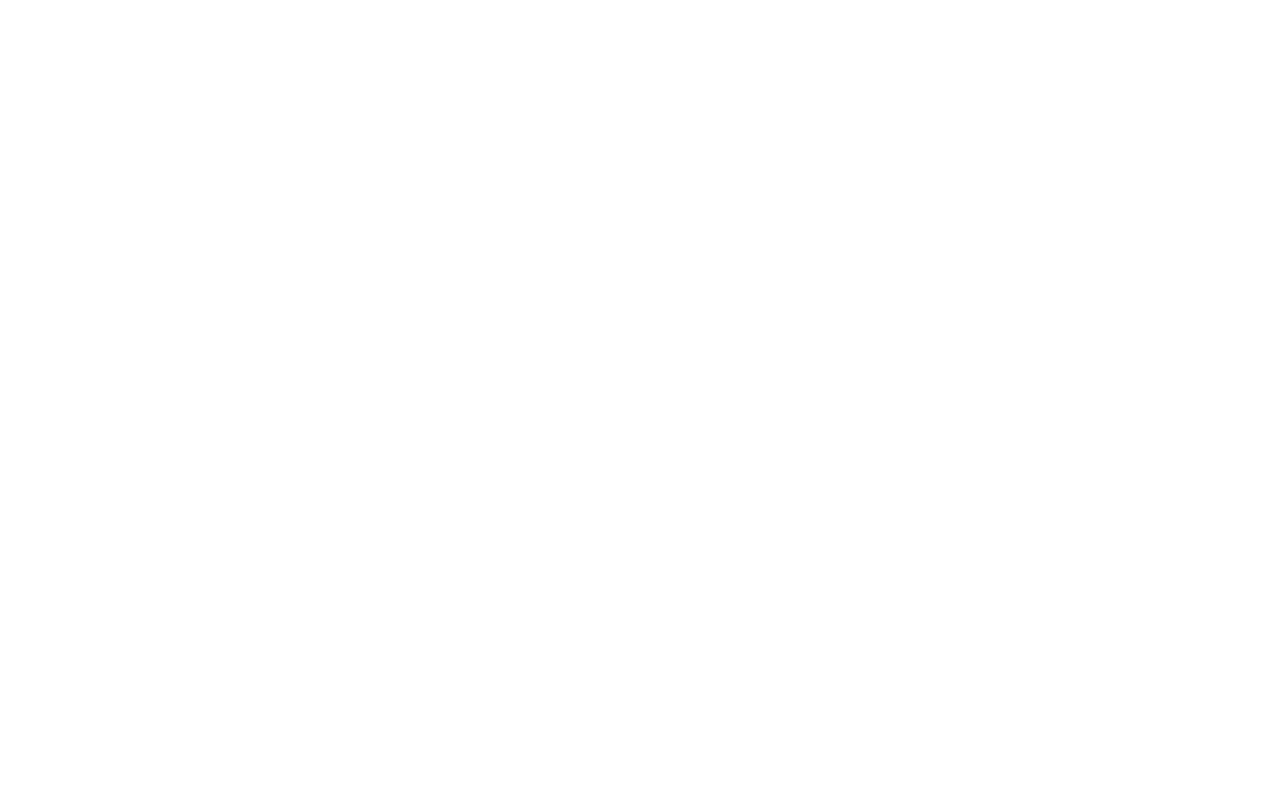
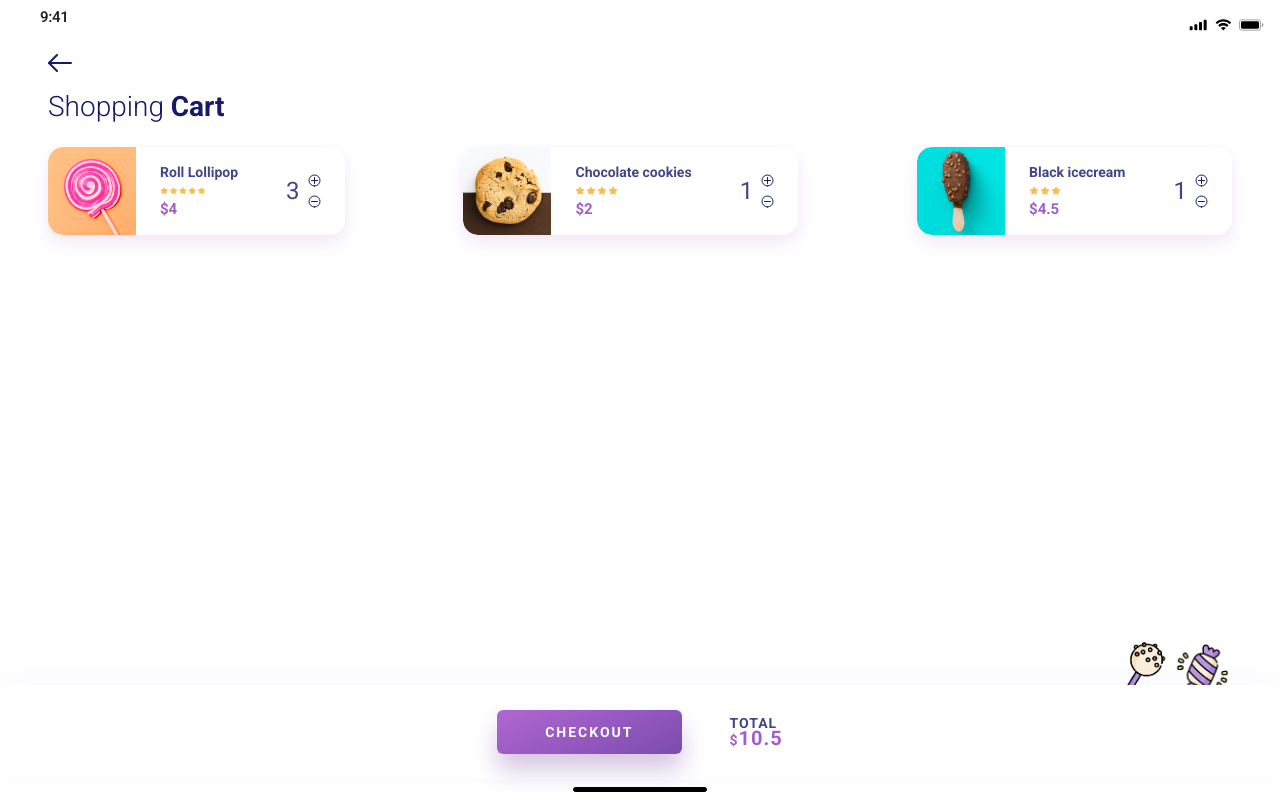
Before and after one commit to shelavalepallavi/ui-flow, a React (Vite) app: page /ecommerce/cart in a window 1280 px wide. Before the commit this address had no page. Built offline with nearby package versions, Linux system fonts and the light colour scheme.

Commit message:
update code

```diff
--- a/src/App.jsx
+++ b/src/App.jsx
@@ -11,7 +11,7 @@ import Blog from './components/Blog'
 import Chat from './components/Chat'
 import Map from './components/Map'
 import Profile from './components/Profile'
-import Header from './components/Header'
+import Cart from './components/Cart'
 
 const App = () => {
   return (
@@ -30,6 +30,7 @@ const App = () => {
           <Route path='/chat' element={<Chat/>}/>
           <Route path='/map' element={<Map/>}/>
           <Route path='/profile' element={<Profile/>}/>
+          <Route path='/ecommerce/cart' element={<Cart/>}/>
         </Routes>
       </Router>
     </div>
--- /dev/null
+++ b/src/components/Cart.jsx
@@ -0,0 +1,63 @@
+import { Link } from "react-router-dom"
+import Header from "./Header"
+
+const Cart = () => {
+  const Items = [
+    {img: '/images/lollipop.png', alt:'lollipop.png', name: 'Roll Lollipop', stars:'/images/stars.svg', price: 4, quantity: 3},
+    {img: '/images/choco-cookie.png', alt:'choco-cookie.png', name: 'Chocolate cookies', stars:'/images/4-starts.svg', price: 2, quantity: 1},
+    {img: '/images/black-ice.png', alt:'black-ice.png', name: 'Black icecream', stars:'/images/3-stars.svg', price: 4.5, quantity: 1},
+  ]
+  return (
+    <div className="w-100 min-vh-100 d-flex flex-column position-relative" style={{fontFamily:'Open Sans'}}>
+      <Header/>
+      <div className="px-5">
+          <Link to="/ecommerce"><img src="/images/c-back.svg" alt="c-back.svg"/></Link>
+      </div>
+
+       <div className="px-5 py-4">
+        <span className="fw-light" style={{ color: '#151A6A', fontSize: '28px', lineHeight: '18px' }}>Shopping <span className="fw-bold">Cart</span></span>
+      </div>
+
+      <div className="d-flex flex-column flex-sm-row justify-content-between flex-wrap gap-3 px-5 w-100">
+        {Items.map((item, index) => (
+          <div className="d-flex" style={{ borderRadius: '15px', boxShadow: '0px 2px 10px rgba(122, 3, 178, 0.03), 0px 9px 20px rgba(111, 1, 163, 0.08)', background: '#FFFFFF' }} key={index}>
+          <img src={item.img} alt={item.alt} style={{ borderRadius: '15px 0px 0px 15px', width: '88px', height: '100%' }}/>
+          <div className="d-flex align-items-center justify-content-between gap-sm-5 px-4 py-3 w-100">
+            <div className="d-flex flex-column align-items-start gap-2">
+              <span className="fw-bold" style={{ color: '#424586', fontSize: '14px', lineHeight: '11px', letterSpacing: '0.00252px' }}>{item.name}</span>
+              <img src={item.stars} alt="stars.svg"/>
+              <span className="fw-bold" style={{ color: '#A05EC7', fontSize: '15px', lineHeight: '11px' }}>${item.price}</span>
+              </div>
+              <div className="d-flex align-items-center  gap-2">
+                <span style={{ color: '#424586', fontSize: '24px', lineHeight: '11px', letterSpacing: '0.00252px' }}>{item.quantity}</span>
+                <div className="d-flex flex-column gap-2">
+                  <img src="/images/plus.svg" alt="plus.svg" style={{cursor:'pointer'}}/>
+                  <img src="/images/minus.svg" alt="minus.svg" style={{cursor:'pointer'}}/>
+                  </div>
+              </div>
+            </div>
+          </div>
+        ))}
+      </div>
+
+      <div className="position-fixed px-5" style={{bottom:'100px', right:'0'}}>
+        <img src="/images/c-lolli.png" alt="c-lolli.png" style={{width:'60px', marginTop:'25px'}}/>
+        <img src="/images/c-candi.png" alt="c-candi.png" style={{width:'60px', marginTop:'30px'}}/>
+      </div>
+
+      <div className=" position-fixed bottom-0 bg-white w-100">
+          <div className="d-flex justify-content-center align-items-center gap-5  p-4 " style={{ boxShadow: '0px -2px 10px rgba(227, 202, 238, 0.03), 0px -6px 30px rgba(111, 1, 163, 0.03)', border: '1px solid rgba(255, 255, 255, 0.52)' }}>
+            <button style={{ background: 'linear-gradient(155.73deg, #BB6BD9 -17.14%, #151A6A 285.93%)', boxShadow: '0px 16px 24px rgba(98, 36, 147, 0.26)', borderRadius: '6px', letterSpacing: '2px', fontSize: '14px', lineHeight: '12px' }} className="text-white fw-bold border-0 px-5 py-3">CHECKOUT</button>
+            <div className="d-flex flex-column gap-1">
+              <span className="fw-bold" style={{ color: '#424586', letterSpacing: '1px', fontSize: '14px', lineHeight: '11px' }}>TOTAL</span>
+              <span className="fw-bold" style={{ color: '#A25FC9', letterSpacing: '1px', fontSize: '14px', lineHeight: '11px' }}>$<span className="fs-5">10.5</span></span></div>
+          </div>
+          <div className=" d-flex justify-content-center align-items-end flex-grow-1 py-2">
+                <img src="/images/rectangle.svg" alt="rectangle.svg"/>
+          </div>
+      </div>
+    </div>
+  )
+}
+
+export default Cart
--- a/src/components/Dashboard.jsx
+++ b/src/components/Dashboard.jsx
@@ -107,6 +107,13 @@ const Dashboard = () => {
       window.removeEventListener("resize", handleResize);
     };
   }, []);
+
+  const Activity = [
+    {bg_color:'#f7e3ff', emoji:'images/visits.svg', title:'VISITS', num:'4,324'},
+    {bg_color:'#d8ffe8', emoji:'images/likes.svg', title:'LIKES', num:'654'},
+    {bg_color:'#fff7df', emoji:'images/fav.svg', title:'FAVORITES', num:'855'},
+    {bg_color:'#def7ff', emoji:'images/views.svg', title:'VIEWS', num:'5,436'},
+  ]
   return (
     <div
       className="w-100 min-vh-100 d-flex flex-column"
@@ -216,44 +223,17 @@ const Dashboard = () => {
           <p className="pt-4 pb-2" style={{color:'#4f3a57', lineHeight:'22px', fontSize:'18px'}}> Key metrics <span className="fw-bolder">this week</span>
           </p>
           <div className="d-flex gap-sm-5 gap-2 flex-wrap justify-content-center">
-            <div className="d-flex align-items-center justify-content-between gap-3 p-4" style={{borderRadius:'15px', boxShadow:'0px 2px 10px rgba(178, 3, 108, 0.03),0px 9px 30px rgba(163, 1, 79, 0.05)'}} >
-              <div className="rounded-circle p-2 hover-dash text-center"  style={{background:'#f7e3ff', width:'46px', height:'46px'}}>
-                <img src="/images/visits.svg" alt="visits.svg" />
+            {Activity.map((item, index) => (
+              <div className="d-flex align-items-center justify-content-between gap-3 p-4" style={{borderRadius:'15px', boxShadow:'0px 2px 10px rgba(178, 3, 108, 0.03),0px 9px 30px rgba(163, 1, 79, 0.05)'}} >
+              <div className="rounded-circle p-2 hover-dash text-center"  style={{background:item.bg_color, width:'46px', height:'46px'}}>
+                <img src={item.emoji} alt="visits.svg" />
               </div>
               <div className="d-flex flex-column">
-               <span style={{color: "#bdbdbd", letterSpacing: "0.06em", fontSize: "10px", lineHeight: "14px", }}>VISITS</span>
-               <span style={{color: "#4f3a57",letterSpacing: "0.02em",lineHeight: "33px",}}className="fs-4 fw-bold"> 4,324</span>
+               <span style={{color: "#bdbdbd", letterSpacing: "0.06em", fontSize: "10px", lineHeight: "14px", }}>{item.title}</span>
+               <span style={{color: "#4f3a57",letterSpacing: "0.02em",lineHeight: "33px",}}className="fs-4 fw-bold">{item.num}</span>
               </div>
             </div>
-            <div className="d-flex align-items-center justify-content-between gap-3 p-4" style={{borderRadius: "15px",boxShadow:"0px 2px 10px rgba(178, 3, 108, 0.03), 0px 9px 30px rgba(163, 1, 79, 0.05)",}}>
-              <div className="rounded-circle p-2 text-center" style={{ background: "#d8ffe8",width: "46px",height: "46px", cursor:'pointer'}}>
-                 <img src="/images/likes.svg" alt="likes.svg" />
-                 </div>
-               <div className="d-flex flex-column">
-              <span style={{ color: "#bdbdbd", letterSpacing: "0.06em", fontSize: "10px", lineHeight: "14px" }}>LIKES</span>
-              <span style={{ color: "#4f3a57", letterSpacing: "0.02em", lineHeight: "33px" }} className="fs-4 fw-bold">654</span>
-              </div>
-            </div>
-
-            <div className="d-flex align-items-center justify-content-between gap-3 p-4" style={{ borderRadius: "15px", boxShadow: "0px 2px 10px rgba(178, 3, 108, 0.03), 0px 9px 30px rgba(163, 1, 79, 0.05)" }}>
-              <div className="rounded-circle p-2 text-center" style={{ background: "#fff7df", width: "46px", height: "46px",cursor:'pointer' }}>
-                <img src="/images/fav.svg" alt="fav.svg" />
-                </div>
-                <div className="d-flex flex-column">
-                  <span style={{ color: "#bdbdbd", letterSpacing: "0.06em", fontSize: "10px", lineHeight: "14px" }}>FAVORITES</span>
-                  <span className="fs-4 fw-bold" style={{ color: "#4f3a57", letterSpacing: "0.02em", lineHeight: "33px" }}>855</span>
-                  </div>
-            </div>
-
-            <div className="d-flex align-items-center justify-content-between gap-3 p-4" style={{ borderRadius: "15px", boxShadow: "0px 2px 10px rgba(178, 3, 108, 0.03), 0px 9px 30px rgba(163, 1, 79, 0.05)" }}>
-              <div className="rounded-circle p-2 text-center" style={{ background: "#def7ff", width: "46px", height: "46px", cursor:'pointer' }}>
-                <img src="/images/views.svg" alt="views.svg" />
-                </div>
-                <div className="d-flex flex-column">
-                  <span style={{ color: "#bdbdbd", letterSpacing: "0.06em", fontSize: "10px", lineHeight: "14px" }}>VIEWS</span>
-                  <span className="fs-4 fw-bold" style={{ color: "#4f3a57", letterSpacing: "0.02em", lineHeight: "33px" }}>5,436</span>
-            </div>
-            </div>
+            ))}
             </div>
           </div>
 
```
